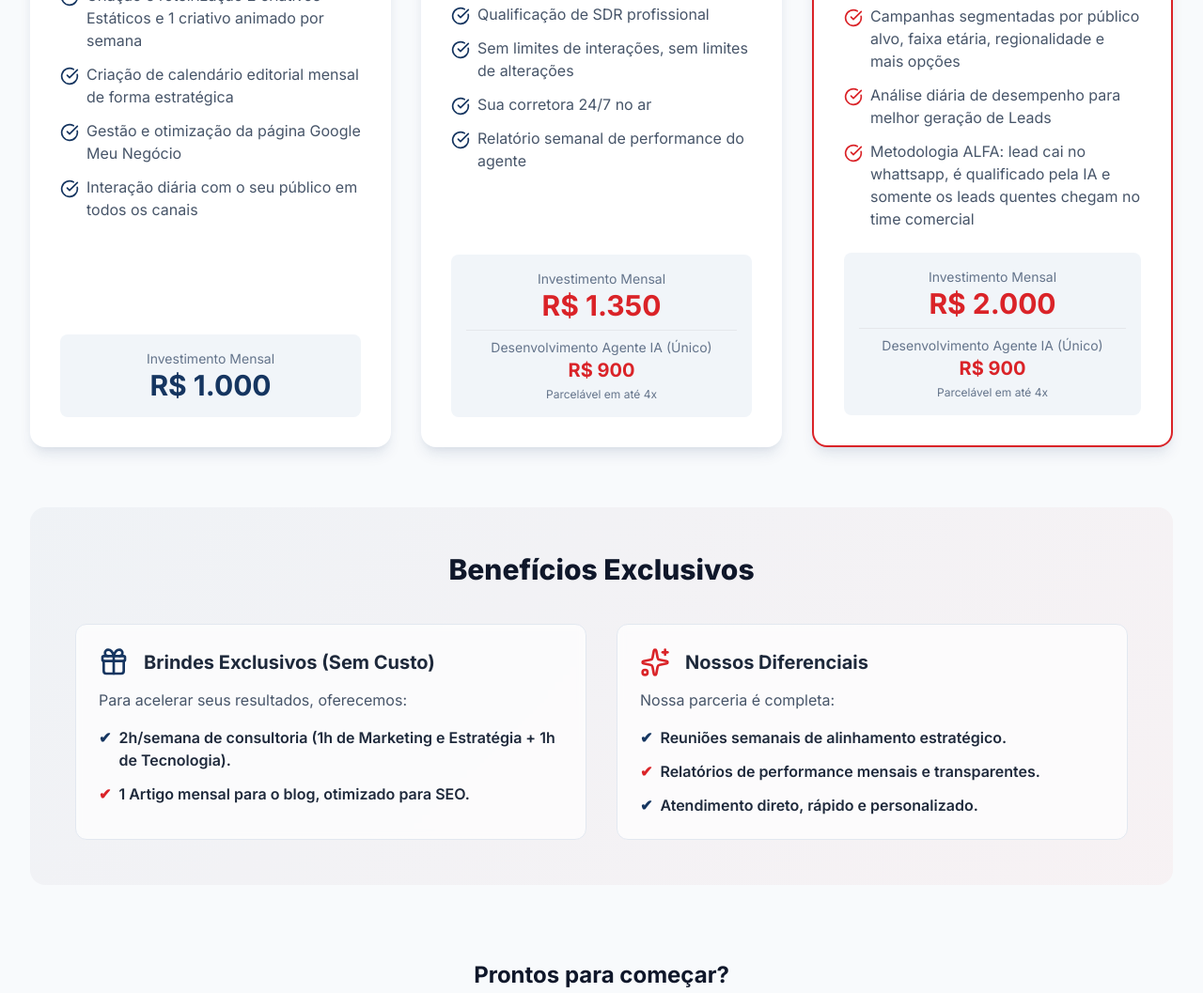
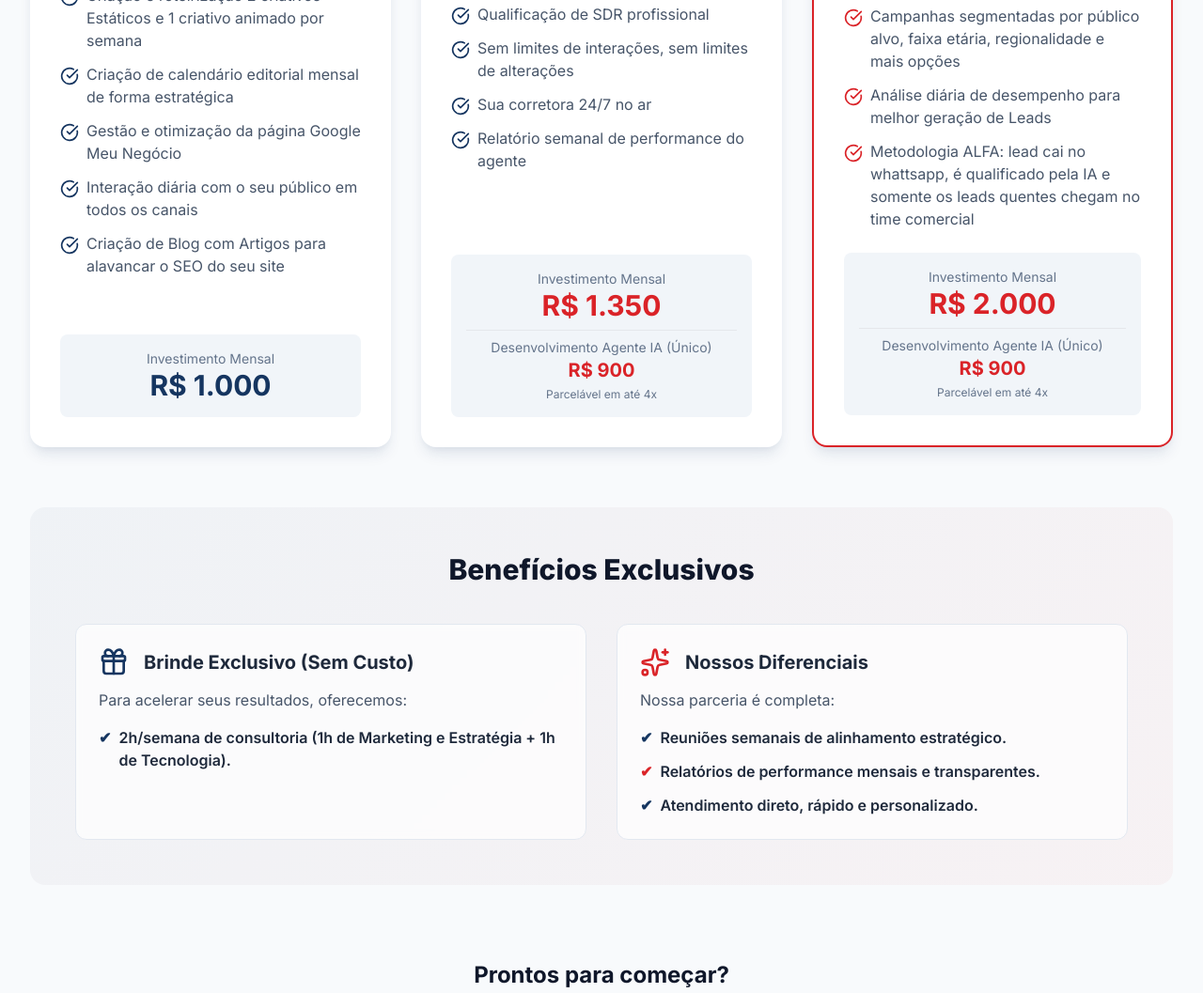
Before and after one commit to alfanexusSE/fleet, a plain HTML site: page index.html in a window 1280 px wide. Shown: the part 773-1830 px from the top of the page at 94% size. Drawn offline with nearby package versions, Linux system fonts and the light colour scheme.

Commit message:
Update index.html

```diff
--- a/index.html
+++ b/index.html
@@ -74,6 +74,7 @@
                             <li class="flex items-start gap-2"><i data-lucide="check-circle" class="w-5 h-5 text-brand-blue flex-shrink-0 mt-1"></i><span>Criação de calendário editorial mensal de forma estratégica</span></li>
                             <li class="flex items-start gap-2"><i data-lucide="check-circle" class="w-5 h-5 text-brand-blue flex-shrink-0 mt-1"></i><span>Gestão e otimização da página Google Meu Negócio</span></li>
                             <li class="flex items-start gap-2"><i data-lucide="check-circle" class="w-5 h-5 text-brand-blue flex-shrink-0 mt-1"></i><span>Interação diária com o seu público em todos os canais</span></li>
+                            <li class="flex items-start gap-2"><i data-lucide="check-circle" class="w-5 h-5 text-brand-blue flex-shrink-0 mt-1"></i><span>Criação de Blog com Artigos para alavancar o SEO do seu site</span></li>
                         </ul>
                         <div class="bg-slate-100 p-4 rounded-lg text-center mt-auto">
                             <p class="text-slate-500 text-sm">Investimento Mensal</p>
@@ -141,12 +142,11 @@
                     <div class="bg-white/70 backdrop-blur-sm p-6 rounded-xl border border-slate-200">
                         <div class="flex items-center gap-4 mb-3">
                             <i data-lucide="gift" class="w-8 h-8 text-brand-blue"></i>
-                            <h3 class="text-xl font-bold">Brindes Exclusivos (Sem Custo)</h3>
+                            <h3 class="text-xl font-bold">Brinde Exclusivo (Sem Custo)</h3>
                         </div>
                         <p class="text-slate-600">Para acelerar seus resultados, oferecemos:</p>
                         <ul class="mt-4 space-y-3">
                             <li class="font-semibold flex items-start gap-2"><span class="text-brand-blue">✔</span> 2h/semana de consultoria (1h de Marketing e Estratégia + 1h de Tecnologia).</li>
-                            <li class="font-semibold flex items-start gap-2"><span class="text-brand-red">✔</span> 1 Artigo mensal para o blog, otimizado para SEO.</li>
                         </ul>
                     </div>
                     <div class="bg-white/70 backdrop-blur-sm p-6 rounded-xl border border-slate-200">
```
